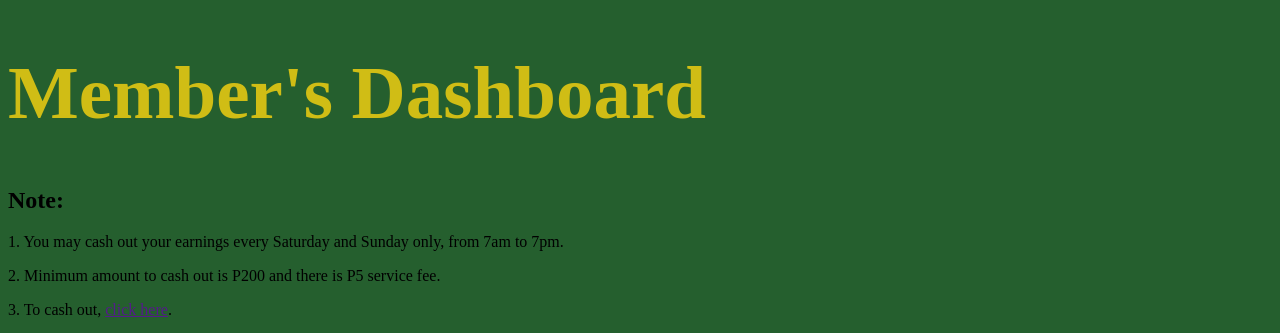
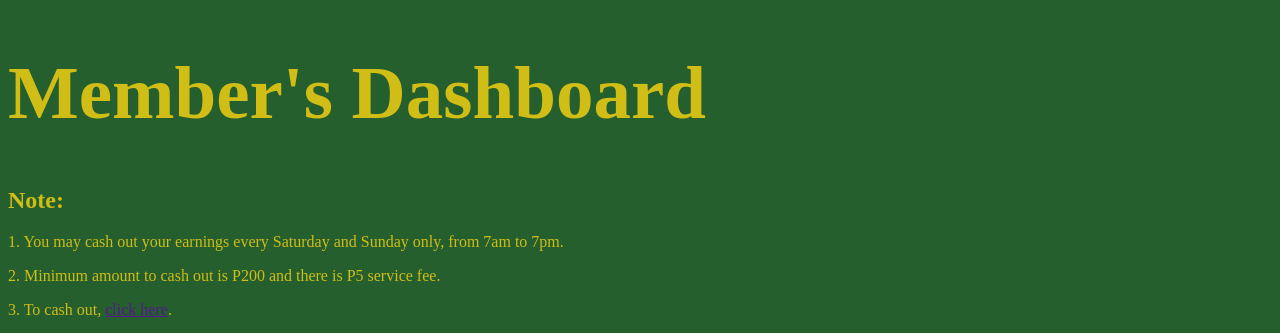
Before and after one commit to craldkadi/kdventures, a plain HTML site: page dashboard.html in a window 1280 px wide. Shown: the top 333 px of the page. Drawn offline with Linux system fonts and the light colour scheme; grey boxes are pictures that could not be loaded.

Commit message:
dashboard.html

```diff
--- a/dashboard.html
+++ b/dashboard.html
@@ -3,10 +3,10 @@
 <head></head>
 <body background="images/background.png">
     <h1 style="color: rgb(208, 189, 21); font-size: 75px">Member's Dashboard</h1>
-    <h2>Note:</h2>
-    <p>1. You may cash out your earnings every Saturday and Sunday only, from 7am to 7pm.</p>
-    <p>2. Minimum amount to cash out is P200 and there is P5 service fee.</p>
-    <p>3. To cash out, <a href="">click here</a>.</p>
+    <h2 style="color: rgb(208, 189, 21);">Note:</h2>
+    <p style="color: rgb(208, 189, 21);">1. You may cash out your earnings every Saturday and Sunday only, from 7am to 7pm.</p>
+    <p style="color: rgb(208, 189, 21);">2. Minimum amount to cash out is P200 and there is P5 service fee.</p>
+    <p style="color: rgb(208, 189, 21);">3. To cash out, <a href="">click here</a>.</p>
 
     <div>
         <iframe style="width: 100%; height: 2500px;" src="https://docs.google.com/spreadsheets/d/e/2PACX-1vTPisa_7VN_ZF6wlZqRDGhhlPy1pNllV9XDqFmn499PH9QGl93t66beKwfixqLdJRbQGstvt6hJlx1u/pubhtml?gid=0&single=true">
```
